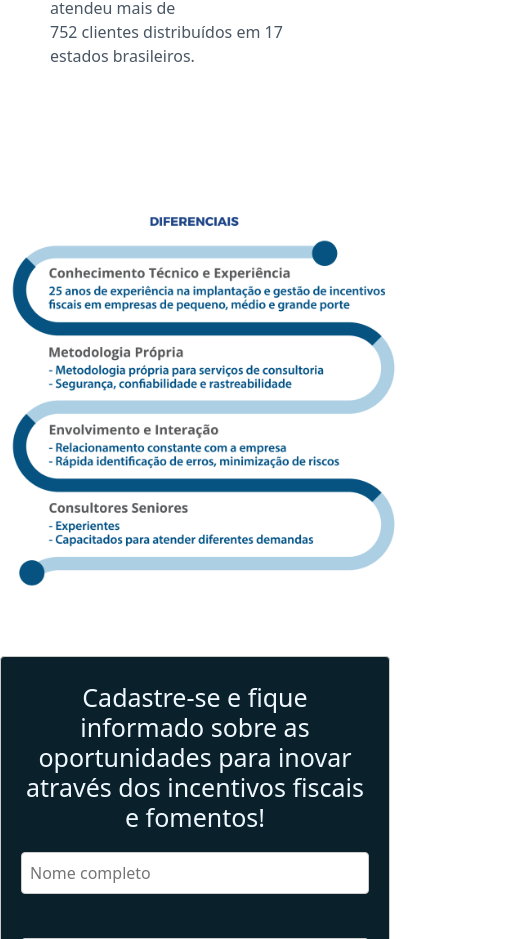
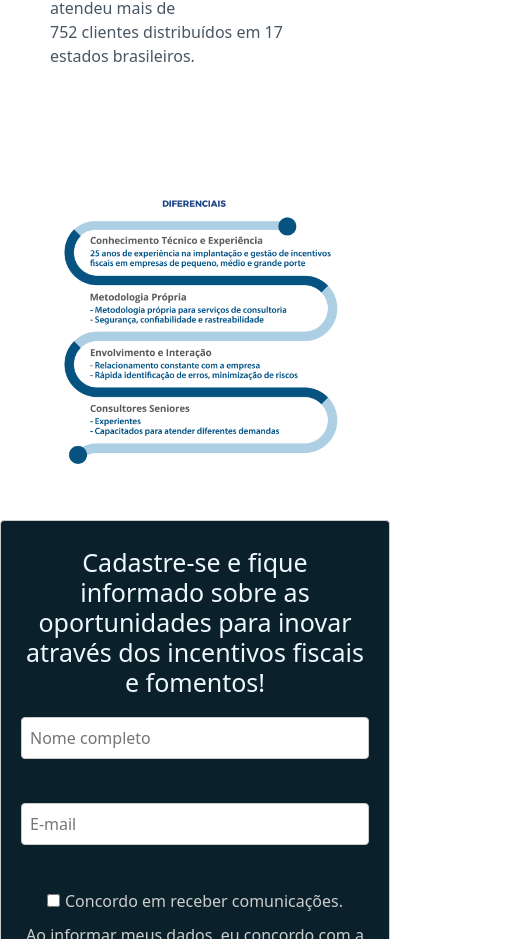
Before and after one commit to Marcos-Gabriell/Projeto-web-react, a React (Create React App) app: page /a-sigplani in a window 390 px wide. Shown: the part 2638-3577 px from the top of the page, 512 px wide, since content can reach past the window. Built offline with nearby package versions, Linux system fonts and the light colour scheme.

Commit message:
teste do resposivo da img

```diff
--- a/src/asigplani.css
+++ b/src/asigplani.css
@@ -89,8 +89,8 @@
 
 @media (max-width: 767px) {
   .image-container4 img {
-    padding: 55px;
-    max-width: 75vh; /* Reduz a largura máxima para ocupar todo o espaço disponível */
+    padding: 45px;
+    max-width: 55vh; /* Reduz a largura máxima para ocupar todo o espaço disponível */
     height: auto; /* Ajusta a altura proporcionalmente */
   }
 }
```
